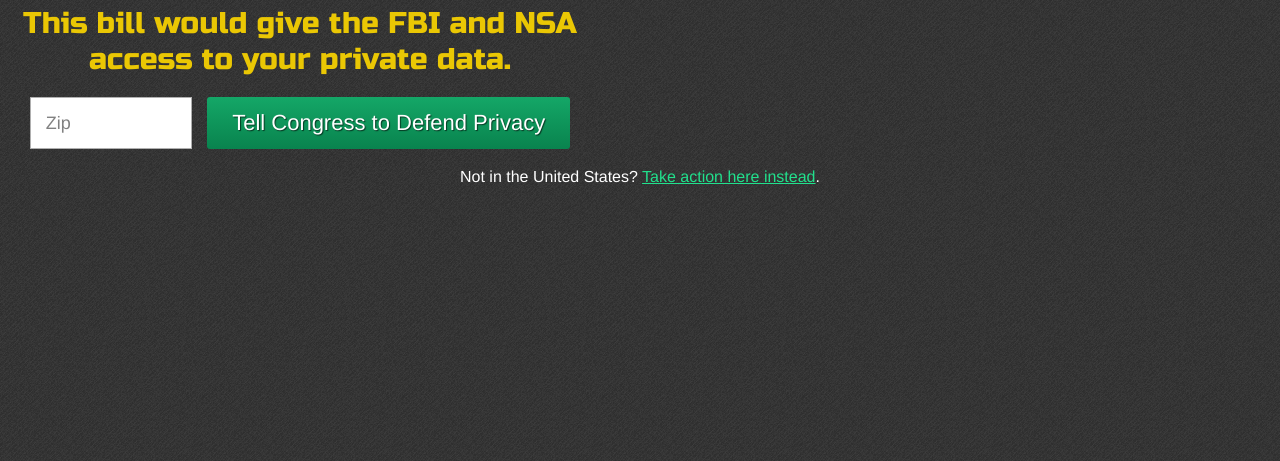
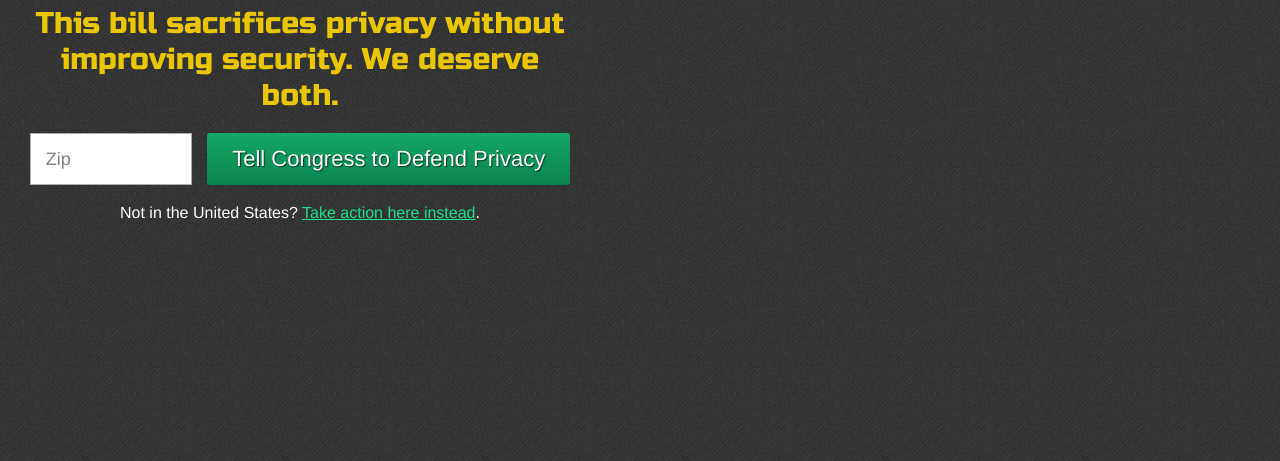
Before and after one commit to fightforthefuture/idl-members, a Django app: template internetdefense/apps/campaigns/templates/campaigns/cispa/modal.html in a window 1280 px wide. Shown: the part 180-641 px from the top of the page. Run offline with Django 3.2, Linux system fonts and the light colour scheme; the template is opened without the code that fills it, so the values that code supplies are empty.

Commit message:
updated cispa text. made form go to correct salsa action.

```diff
--- a/internetdefense/apps/campaigns/static/campaigns/cispa/banner/banner.css
+++ b/internetdefense/apps/campaigns/static/campaigns/cispa/banner/banner.css
@@ -54,7 +54,7 @@
     text-align: center;
     color: #EAC704;
     font-family: 'Russo One';
-    font-size: 21px;
+    font-size: 16px;
     line-height: 100%;
     text-shadow: 1px 1px 0 #333333;
 }
--- a/internetdefense/apps/campaigns/static/campaigns/cispa/modal/modal.css
+++ b/internetdefense/apps/campaigns/static/campaigns/cispa/modal/modal.css
@@ -55,6 +55,8 @@
     color: #ffffff;
     text-align: center;
     font-size: 16px;
+    width: 560px;
+    padding: 0 20px;
 }
 
 a {
--- a/internetdefense/apps/campaigns/templates/campaigns/cispa/modal.html
+++ b/internetdefense/apps/campaigns/templates/campaigns/cispa/modal.html
@@ -22,10 +22,11 @@
             <h1><span class="hidden">CISPA</span> is Back.</h1>
         </div>
 
-        <h2>This bill would give the FBI and NSA access to your private data.</h2>
+        <h2>This bill sacrifices privacy without improving security. We deserve both.</h2>
 
         <div id="content">
-            <form action="https://nt.salsalabs.com/save" id="action" class="fftf">
+            <form action="https://action.eff.org/o/9042/p/dia/action/public/" method="get" target="_top">
+                <input type="hidden" name="action_KEY" value="9048" />
                 {% comment %}
                 We're going to let JavaScript fill these in, (1) because we know
                 the user will have JavaScript enabled (or else the embed code
@@ -42,6 +43,6 @@
                 </div>
             </form>
         </div>
-        <p id="international">Not in the United States? <a href="#" target="_top">Take action here instead</a>.</p>
+        <p id="international">Not in the United States? <a href="https://action.eff.org/o/9042/p/dia/action/public/?action_KEY=9137" target="_top">Take action here instead</a>.</p>
     </body>
 </html>
```
Also changed, not shown: internetdefense/apps/campaigns/templates/campaigns/cispa/banner.html (+4 -3 lines).
